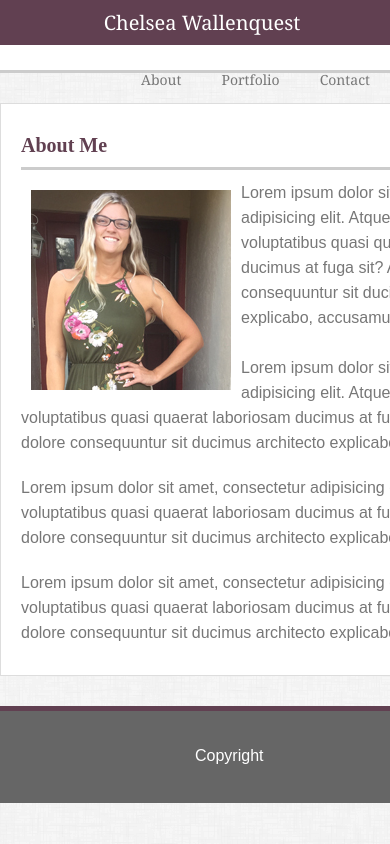
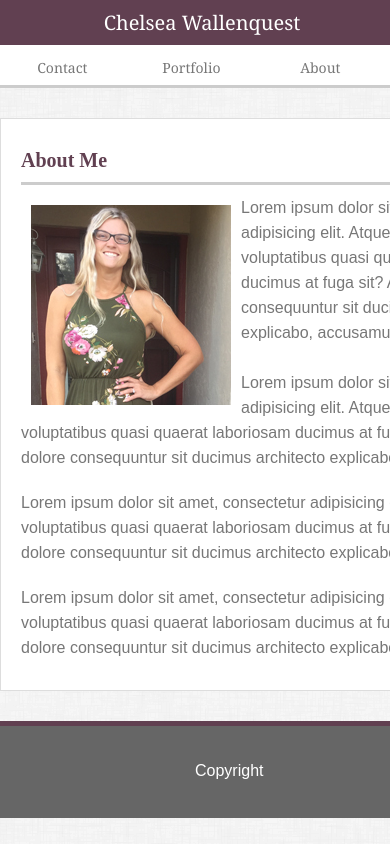
Before and after one commit to ChelseaLaura419/Responsive-Portfolio, a plain HTML site: page index.html in a window 390 px wide. Shown: the top 844 px of the page. Drawn offline with Linux system fonts and the light colour scheme.

Commit message:
nav bar update

```diff
--- a/assets/css/style.css
+++ b/assets/css/style.css
@@ -215,4 +215,16 @@ input[type=submit]:hover {
          float: none;
          text-align: center;
      }
+
+    li {
+        width: 32%;
+        padding: 5px 0;
+        text-align: center;
+        line-height: 35px;
+        float: none;
+    }
+
+    nav {
+        height: 85px;
+    }
 }
```
